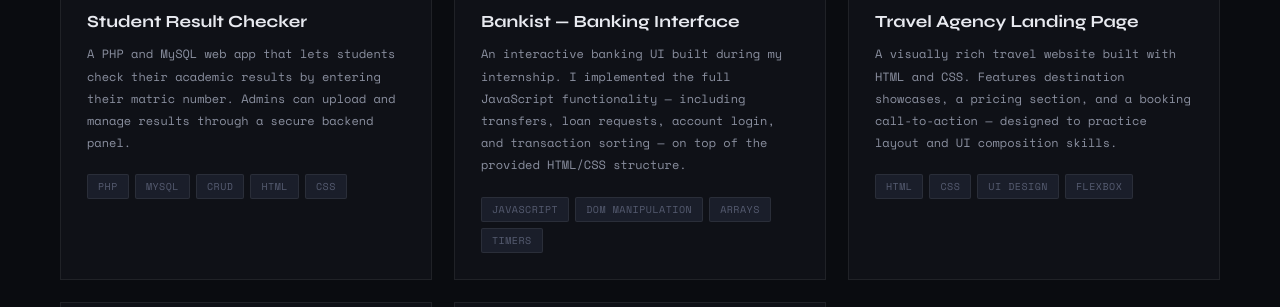
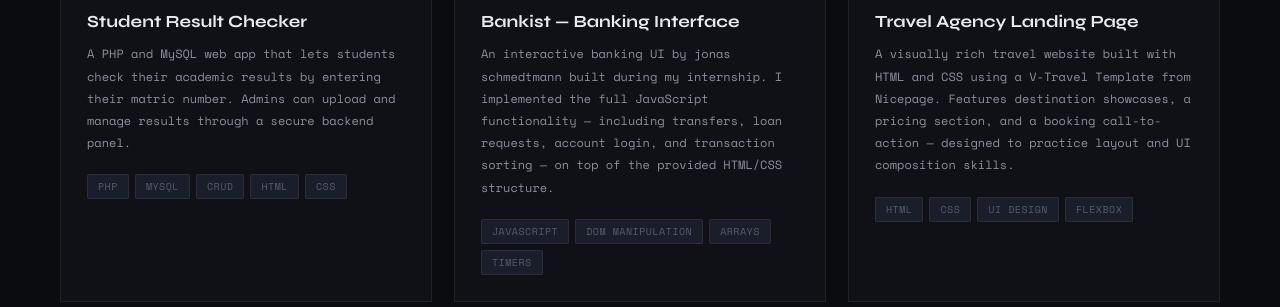
Before and after one commit to khaleedolawale/Portfolio, a plain HTML site: page index.html in a window 1280 px wide. Shown: the part 3943-4250 px from the top of the page. Drawn offline with nearby package versions, Linux system fonts and the light colour scheme.

Commit message:
Update index.html

```diff
--- a/index.html
+++ b/index.html
@@ -448,7 +448,7 @@
               </div>
             </div>
             <h3>Bankist — Banking Interface</h3>
-            <p>An interactive banking UI built during my internship. I implemented the full
+            <p>An interactive banking UI by jonas schmedtmann built during my internship. I implemented the full
             JavaScript functionality — including transfers, loan requests, account login,
             and transaction sorting — on top of the provided HTML/CSS structure.</p>
             <div class="project-tags">
@@ -473,7 +473,7 @@
               </div>
             </div>
             <h3>Travel Agency Landing Page</h3>
-            <p>A visually rich travel website built with HTML and CSS. Features destination
+            <p>A visually rich travel website built with HTML and CSS using a V-Travel Template from Nicepage. Features destination
             showcases, a pricing section, and a booking call-to-action — designed to
             practice layout and UI composition skills.</p>
             <div class="project-tags">
```
